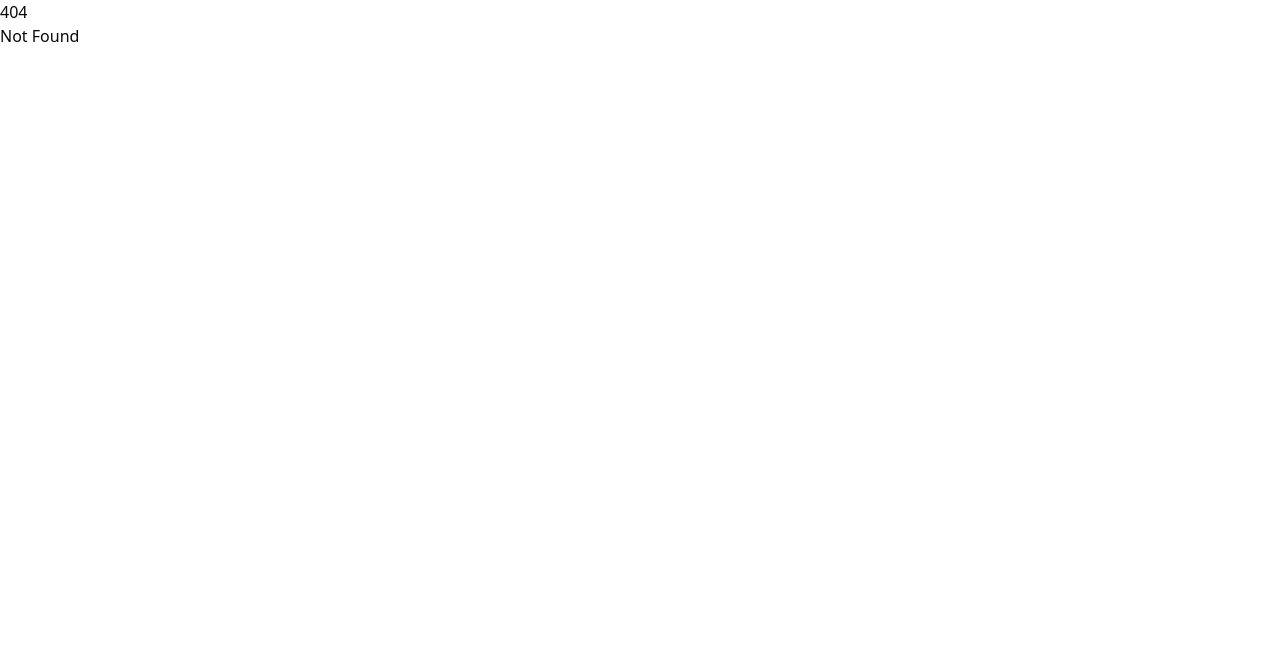
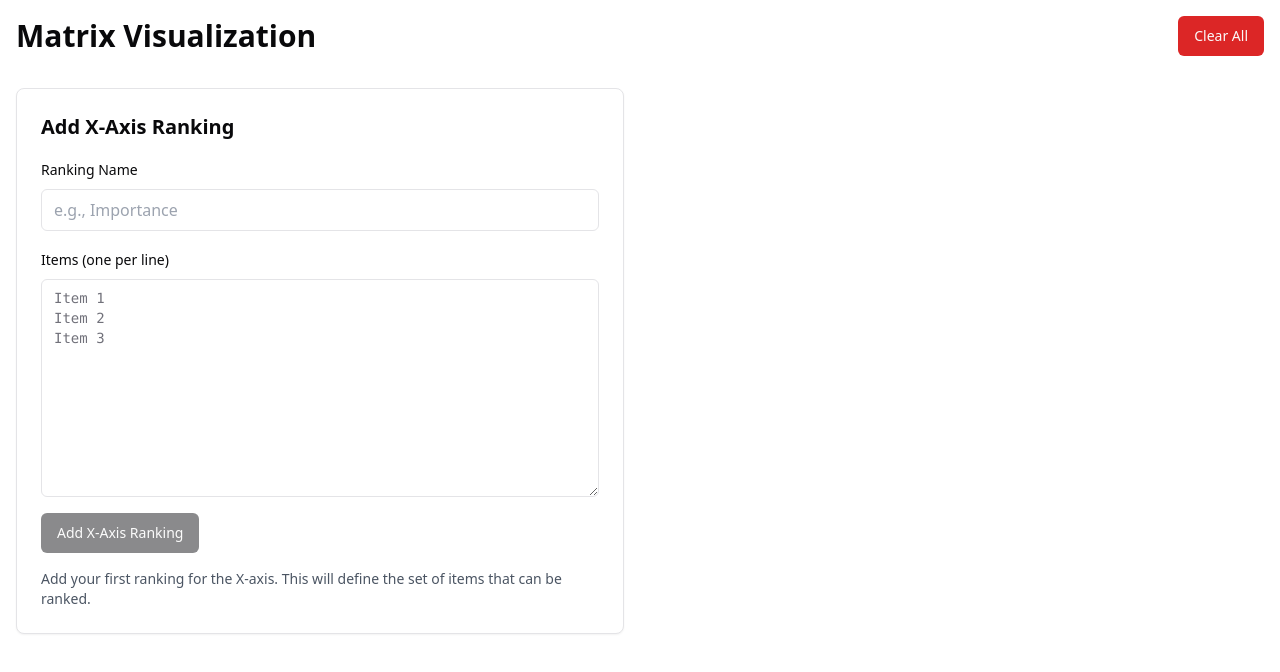
Before and after one commit to MrGreenTea/ranking-engine, a SvelteKit app: page /matrix in a window 1280 px wide. Before the commit this address had no page. Shown: the top 672 px of the page. Built offline with nearby package versions, Linux system fonts and the light colour scheme.

Commit message:
feat: matrix

```diff
--- a/package.json
+++ b/package.json
@@ -47,6 +47,7 @@
 		"typescript": "^5.7.3",
 		"typescript-eslint": "^8.20.0",
 		"vite": "^5.4.11",
-		"vitest": "^3.0.2"
+		"vitest": "^3.0.2",
+		"chart.js": "^4.4.7"
 	}
 }
--- /dev/null
+++ b/src/routes/matrix/+page.svelte
@@ -0,0 +1,309 @@
+<script lang="ts">
+	import { Button } from '$lib/components/ui/button';
+	import { Card } from '$lib/components/ui/card';
+	import { Textarea } from '$lib/components/ui/textarea';
+	import { localStore } from '$lib/utils/storage.svelte';
+	import Chart from 'chart.js/auto';
+	import { onMount } from 'svelte';
+
+	let chartCanvas: HTMLCanvasElement;
+	let chart: Chart;
+
+	type Ranking = {
+		items: string[];
+		name: string;
+	};
+
+	type ValidationError = {
+		extra: string[];
+		missing: string[];
+	};
+
+	let rankings = localStore<Ranking[]>('matrix-rankings', []);
+	let newRanking = $state('');
+	let newRankingName = $state('');
+	let validationError = $state<null | ValidationError>(null);
+	let currentAxis = $state<'x' | 'y'>('x');
+
+	function validateRanking(items: string[]): null | ValidationError {
+		if (rankings.value.length === 0) return null; // First ranking defines the set
+
+		const expectedItems = new Set(rankings.value[0].items);
+		const newItems = new Set(items);
+
+		const missing: string[] = [];
+		const extra: string[] = [];
+
+		// Find missing items
+		expectedItems.forEach((item) => {
+			if (!newItems.has(item)) {
+				missing.push(item);
+			}
+		});
+
+		// Find extra items
+		newItems.forEach((item) => {
+			if (!expectedItems.has(item)) {
+				extra.push(item);
+			}
+		});
+
+		if (missing.length > 0 || extra.length > 0) {
+			return { extra, missing };
+		}
+
+		return null;
+	}
+
+	function addRanking() {
+		if (!newRanking.trim() || !newRankingName.trim()) return;
+		if (rankings.value.length >= 2) return;
+
+		const items = newRanking
+			.split('\n')
+			.map((item) => item.trim())
+			.filter((item) => item.length > 0);
+
+		if (items.length === 0) return;
+
+		const error = validateRanking(items);
+		if (error) {
+			validationError = error;
+			return;
+		}
+
+		validationError = null;
+		rankings.value = [
+			...rankings.value,
+			{
+				items,
+				name: newRankingName
+			}
+		];
+
+		newRanking = '';
+		newRankingName = '';
+		currentAxis = 'y';
+		updateChart();
+	}
+
+	function clearAll() {
+		rankings.reset();
+		validationError = null;
+		newRanking = '';
+		newRankingName = '';
+		currentAxis = 'x';
+		if (chart) {
+			chart.destroy();
+		}
+	}
+
+	function getPositionInRanking(items: string[]): Record<string, number> {
+		return items.reduce((acc, item, index) => ({ ...acc, [item]: index }), {});
+	}
+
+	function updateChart() {
+		if (rankings.value.length < 2) return;
+		if (chart) {
+			chart.destroy();
+		}
+
+		const ctx = chartCanvas.getContext('2d');
+		if (!ctx) return;
+
+		const firstRanking = rankings.value[0];
+		const secondRanking = rankings.value[1];
+
+		const firstPositions = getPositionInRanking(firstRanking.items);
+		const secondPositions = getPositionInRanking(secondRanking.items);
+
+		const matrixData = firstRanking.items.map((item) => ({
+			label: item,
+			x: firstPositions[item],
+			y: secondPositions[item]
+		}));
+
+		chart = new Chart(ctx, {
+			data: {
+				datasets: [
+					{
+						backgroundColor: 'rgb(99, 102, 241)',
+						borderColor: 'rgb(79, 82, 221)',
+						data: matrixData,
+						pointHoverRadius: 8,
+						pointRadius: 5
+					}
+				]
+			},
+			options: {
+				maintainAspectRatio: false,
+				plugins: {
+					legend: {
+						display: false
+					},
+					tooltip: {
+						callbacks: {
+							label: (context) => {
+								const dataPoint = context.raw as (typeof matrixData)[number];
+								return `${dataPoint.label} (${dataPoint.x}, ${dataPoint.y})`;
+							}
+						}
+					}
+				},
+				responsive: true,
+				scales: {
+					x: {
+						max: firstRanking.items.length + 0.5,
+						min: -1.5,
+						reverse: true,
+						ticks: {
+							display: false,
+							stepSize: secondRanking.items.length / 2
+						},
+						title: {
+							display: true,
+							text: firstRanking.name
+						}
+					},
+					y: {
+						max: secondRanking.items.length + 0.5,
+						min: -1.5,
+						reverse: true,
+						ticks: {
+							display: false,
+							stepSize: secondRanking.items.length / 2
+						},
+						title: {
+							display: true,
+							text: secondRanking.name
+						}
+					}
+				}
+			},
+			type: 'scatter'
+		});
+	}
+
+	$effect(() => {
+		if (rankings.value.length >= 2) {
+			updateChart();
+		}
+	});
+
+	onMount(() => {
+		if (rankings.value.length >= 2) {
+			updateChart();
+		}
+		return () => {
+			if (chart) {
+				chart.destroy();
+			}
+		};
+	});
+</script>
+
+<div class="container mx-auto p-4">
+	<div class="mb-8 flex items-center justify-between">
+		<h1 class="text-3xl font-bold">Matrix Visualization</h1>
+		<Button onclick={clearAll} variant="destructive">Clear All</Button>
+	</div>
+
+	<div class="grid gap-8 md:grid-cols-2">
+		{#if rankings.value.length < 2}
+			<Card class="p-6">
+				<h2 class="mb-4 text-xl font-semibold">
+					Add {currentAxis === 'x' ? 'X-Axis' : 'Y-Axis'} Ranking
+				</h2>
+				<div class="space-y-4">
+					<div class="space-y-2">
+						<label for="rankingName" class="text-sm font-medium">Ranking Name</label>
+						<input
+							id="rankingName"
+							bind:value={newRankingName}
+							class="w-full rounded-md border px-3 py-2"
+							placeholder={currentAxis === 'x' ? 'e.g., Importance' : 'e.g., Urgency'}
+						/>
+					</div>
+					<div class="space-y-2">
+						<label for="ranking" class="text-sm font-medium">Items (one per line)</label>
+						<Textarea
+							id="ranking"
+							bind:value={newRanking}
+							class="font-mono"
+							placeholder="Item 1&#10;Item 2&#10;Item 3"
+							rows={10}
+						/>
+					</div>
+
+					{#if validationError}
+						<div class="rounded-md bg-red-50 p-4 text-sm text-red-900">
+							<h3 class="font-medium">Validation Error</h3>
+							{#if validationError.missing.length > 0}
+								<p>Missing items:</p>
+								<ul class="list-inside list-disc">
+									{#each validationError.missing as item}
+										<li>{item}</li>
+									{/each}
+								</ul>
+							{/if}
+							{#if validationError.extra.length > 0}
+								<p>Extra items:</p>
+								<ul class="list-inside list-disc">
+									{#each validationError.extra as item}
+										<li>{item}</li>
+									{/each}
+								</ul>
+							{/if}
+						</div>
+					{/if}
+
+					<Button onclick={addRanking} disabled={!newRanking.trim() || !newRankingName.trim()}>
+						Add {currentAxis === 'x' ? 'X-Axis' : 'Y-Axis'} Ranking
+					</Button>
+
+					{#if rankings.value.length === 0}
+						<p class="text-sm text-gray-600">
+							Add your first ranking for the X-axis. This will define the set of items that can be
+							ranked.
+						</p>
+					{:else}
+						<p class="text-sm text-gray-600">
+							Add the Y-axis ranking to see the matrix visualization.
+						</p>
+					{/if}
+				</div>
+			</Card>
+		{/if}
+
+		{#if rankings.value.length >= 2}
+			<Card class="p-6">
+				<h2 class="mb-4 text-xl font-semibold">Matrix View</h2>
+				<div class="h-[600px] w-full">
+					<canvas bind:this={chartCanvas}></canvas>
+				</div>
+				<p class="mt-4 text-sm text-gray-600">
+					Items are positioned based on their rank in both lists. The top-right corner represents
+					items ranked highly in both lists.
+				</p>
+			</Card>
+		{/if}
+
+		{#if rankings.value.length > 0}
+			<Card class="p-6 {rankings.value.length < 2 ? '' : 'md:col-span-2'}">
+				<h2 class="mb-4 text-xl font-semibold">Current Rankings</h2>
+				<div class="grid gap-4 md:grid-cols-2">
+					{#each rankings.value as ranking, i}
+						<div class="space-y-2">
+							<h3 class="font-medium">{i === 0 ? 'X-Axis: ' : 'Y-Axis: '}{ranking.name}</h3>
+							<ol class="list-inside list-decimal space-y-1">
+								{#each ranking.items as item}
+									<li>{item}</li>
+								{/each}
+							</ol>
+						</div>
+					{/each}
+				</div>
+			</Card>
+		{/if}
+	</div>
+</div>
```
Also changed, not shown: 1 other file (tests, documents, lock files or other folders).
